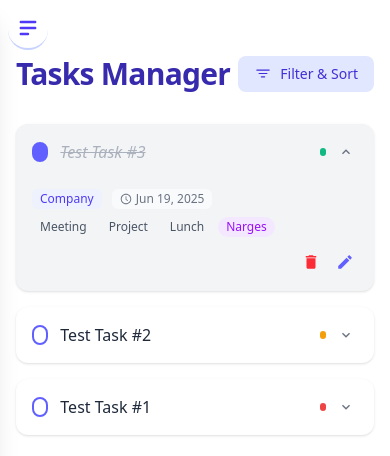
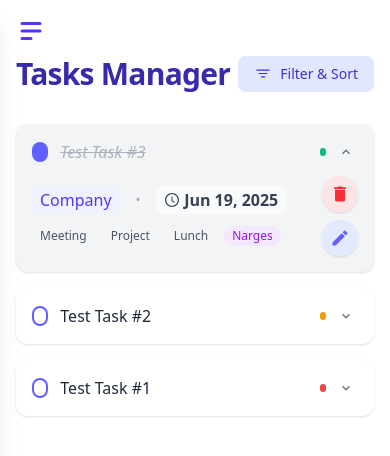
Before and after one commit to SoheylAshena/TooDoo, a React (Vite) app: page / in a window 390 px wide. Both pictures are taken after a click on the button 346 px from the left and 152 px from the top of the page. Shown: the top 456 px of the page. Built offline with nearby package versions, Linux system fonts and the light colour scheme.

Commit message:
Finished Clean up

```diff
--- a/src/components/MainView/Calendar/CalendarGrid.jsx
+++ b/src/components/MainView/Calendar/CalendarGrid.jsx
@@ -3,9 +3,11 @@ import DayCell from './DayCell';
 import WeekDaysHeader from './WeekDaysHeader';
 import useCalendarSelection from '@/hooks/Calendar/useCalendarSelection';
 import TaskDetailsModal from './TaskDetailModal';
-import PropTypes from 'prop-types';
+import { useContext } from 'react';
+import CurrentDateContext from '@/context/CurrentDateContext';
 
-const CalendarGrid = ({ currentDate }) => {
+const CalendarGrid = () => {
+  const { currentDate } = useContext(CurrentDateContext);
   const dayCells = useDayCells(currentDate);
   const { selectedDay, dayTasks, handleDayClick, closeModal } = useCalendarSelection();
 
@@ -31,8 +33,4 @@ const CalendarGrid = ({ currentDate }) => {
   );
 };
 
-CalendarGrid.propTypes = {
-  currentDate: PropTypes.instanceOf(Date).isRequired,
-};
-
 export default CalendarGrid;
--- a/src/components/MainView/Calendar/CalendarHeader.jsx
+++ b/src/components/MainView/Calendar/CalendarHeader.jsx
@@ -1,8 +1,9 @@
-import { memo } from 'react';
-import PropTypes from 'prop-types';
+import { memo, useContext } from 'react';
 import useCalendarNavigation from '@/hooks/Calendar/useCalendarNavigation';
+import CurrentDateContext from '@/context/CurrentDateContext';
 
-const CalendarHeader = ({ currentDate, setCurrentDate }) => {
+const CalendarHeader = () => {
+  const { currentDate, setCurrentDate } = useContext(CurrentDateContext);
   const { goToPreviousMonth, goToNextMonth } = useCalendarNavigation(setCurrentDate);
 
   const monthYear = currentDate.toLocaleDateString('en-US', {
@@ -37,9 +38,4 @@ const CalendarHeader = ({ currentDate, setCurrentDate }) => {
   );
 };
 
-CalendarHeader.propTypes = {
-  currentDate: PropTypes.instanceOf(Date).isRequired,
-  setCurrentDate: PropTypes.func.isRequired,
-};
-
 export default memo(CalendarHeader);
--- a/src/components/MainView/Calendar/DayCell.jsx
+++ b/src/components/MainView/Calendar/DayCell.jsx
@@ -19,7 +19,7 @@ const DayCell = ({ day, tasks, onDayClick, currentDate }) => {
       }`}
     >
       <span
-        className={`text-sm font-medium ${
+        className={`absolute top-1 left-1 text-sm font-medium ${
           isToday ? 'text-blue-600 dark:text-blue-400' : 'text-gray-700 dark:text-gray-300'
         }`}
       >
@@ -46,8 +46,4 @@ DayCell.propTypes = {
   onDayClick: PropTypes.func.isRequired,
 };
 
-DayCell.defaultProps = {
-  tasks: [],
-};
-
 export default memo(DayCell);
--- a/src/components/MainView/Calendar/index.jsx
+++ b/src/components/MainView/Calendar/index.jsx
@@ -1,18 +1,18 @@
 import { memo } from 'react';
 
 import CalendarHeader from './CalendarHeader';
-
-import useCalendarState from '@/hooks/Calendar/useCalendarState';
 import CalendarGrid from './CalendarGrid';
 
+import CurrentDateProvider from '@/context/CurrentDateProvider';
+
 const Calendar = () => {
-  const { currentDate, setCurrentDate } = useCalendarState();
-
   return (
-    <div className="rounded-lg bg-white p-4 shadow-md dark:bg-gray-900">
-      <CalendarHeader currentDate={currentDate} setCurrentDate={setCurrentDate} />
-      <CalendarGrid currentDate={currentDate} />
-    </div>
+    <CurrentDateProvider>
+      <div className="rounded-lg bg-white shadow-md dark:bg-gray-900">
+        <CalendarHeader />
+        <CalendarGrid />
+      </div>
+    </CurrentDateProvider>
   );
 };
 
--- a/src/components/MainView/TaskList/TaskItem/TaskDetails.jsx
+++ b/src/components/MainView/TaskList/TaskItem/TaskDetails.jsx
@@ -11,36 +11,41 @@ const TaskDetails = ({ category, date, partners, tags, id, setEditing }) => {
   const dispatch = useDispatch();
 
   return (
-    <section className="mt-3 w-full border-t border-gray-100 pt-3 dark:border-gray-800">
-      <div className="flex flex-wrap items-center gap-2.5 text-xs text-gray-500 dark:text-gray-400">
+    <section className="mt-3 flex w-full items-center justify-between">
+      {/* Vertical accent bar */}
+
+      <div>
+        <div className="flex flex-wrap items-center gap-4 text-base font-semibold text-gray-700 dark:text-gray-200">
           <CategoryLabel category={category} />
+          <span className="text-xs font-normal text-gray-400 dark:text-gray-500">•</span>
           <DateLabel date={date} />
         </div>
 
         {(tags?.length > 0 || partners?.length > 0) && (
-        <div className="mt-2 flex flex-wrap items-center gap-1.5">
+          <div className="mt-3 flex flex-wrap items-center gap-2">
             <TagsList tags={tags} />
             <PartnersList partners={partners} />
           </div>
         )}
-
-      <div className="mt-3 flex items-center justify-end gap-2">
+      </div>
+      {/* Floating action buttons */}
+      <div className="top-4 right-4 flex flex-col items-end gap-2">
         <button
           onClick={(e) => {
             e.stopPropagation();
             dispatch(deleteTasks(id));
           }}
-          className="rounded-md p-1 text-red-500 hover:bg-red-50 hover:text-red-600 dark:hover:bg-red-900 dark:hover:text-red-400"
+          className="group rounded-full bg-red-100/80 p-2 text-red-500 shadow transition-all hover:bg-red-200 hover:text-red-600 dark:bg-red-900/40 dark:text-red-400 dark:hover:bg-red-900/70 dark:hover:text-red-300"
           aria-label="Delete task"
         >
-          <MdDelete className="text-lg" />
+          <MdDelete className="text-xl transition-transform group-hover:scale-110" />
         </button>
         <button
           onClick={() => setEditing(true)}
-          className="rounded-md p-1 text-indigo-500 hover:bg-indigo-50 hover:text-indigo-600 dark:hover:bg-indigo-900 dark:hover:text-indigo-400"
+          className="group rounded-full bg-indigo-100/80 p-2 text-indigo-500 shadow transition-all hover:bg-indigo-200 hover:text-indigo-600 dark:bg-indigo-900/40 dark:text-indigo-400 dark:hover:bg-indigo-900/70 dark:hover:text-indigo-300"
           aria-label="Edit task"
         >
-          <MdEdit className="text-lg" />
+          <MdEdit className="text-xl transition-transform group-hover:scale-110" />
         </button>
       </div>
     </section>
--- a/src/components/SideBar/SideBarButton/index.jsx
+++ b/src/components/SideBar/SideBarButton/index.jsx
@@ -1,15 +1,16 @@
-import { HiMenuAlt2 } from "react-icons/hi";
+import { HiMenuAlt2 } from 'react-icons/hi';
+import PropTypes from 'prop-types';
 
 const SideBarButton = ({ onclick }) => {
   return (
-    <button
-      onClick={onclick}
-      className="fixed top-2 left-2 rounded-full border-b-2 border-indigo-200 bg-white p-2 md:hidden dark:bg-gray-900"
-      aria-label="Toggle menu"
-    >
-      <HiMenuAlt2 className="text-2xl text-indigo-600 dark:text-indigo-400" />
+    <button onClick={onclick} className="fixed top-4 left-4 md:hidden" aria-label="Toggle menu">
+      <HiMenuAlt2 className="text-3xl text-indigo-600 dark:text-indigo-400" />
     </button>
   );
 };
 
+SideBarButton.propTypes = {
+  onclick: PropTypes.func.isRequired,
+};
+
 export default SideBarButton;
--- /dev/null
+++ b/src/context/CurrentDateContext.js
@@ -0,0 +1,5 @@
+import { createContext } from 'react';
+
+const CurrentDateContext = createContext(null);
+
+export default CurrentDateContext;
--- /dev/null
+++ b/src/context/CurrentDateProvider.jsx
@@ -0,0 +1,15 @@
+import PropTypes from 'prop-types';
+import CurrentDateContext from './CurrentDateContext';
+import useCalendarState from '@/hooks/Calendar/useCalendarState';
+
+const CurrentDateProvider = ({ children }) => {
+  const { currentDate, setCurrentDate } = useCalendarState();
+
+  return <CurrentDateContext.Provider value={{ currentDate, setCurrentDate }}>{children}</CurrentDateContext.Provider>;
+};
+
+CurrentDateProvider.propTypes = {
+  children: PropTypes.node.isRequired,
+};
+
+export default CurrentDateProvider;
```
Lines whose indentation alone changed are shown as unchanged.
